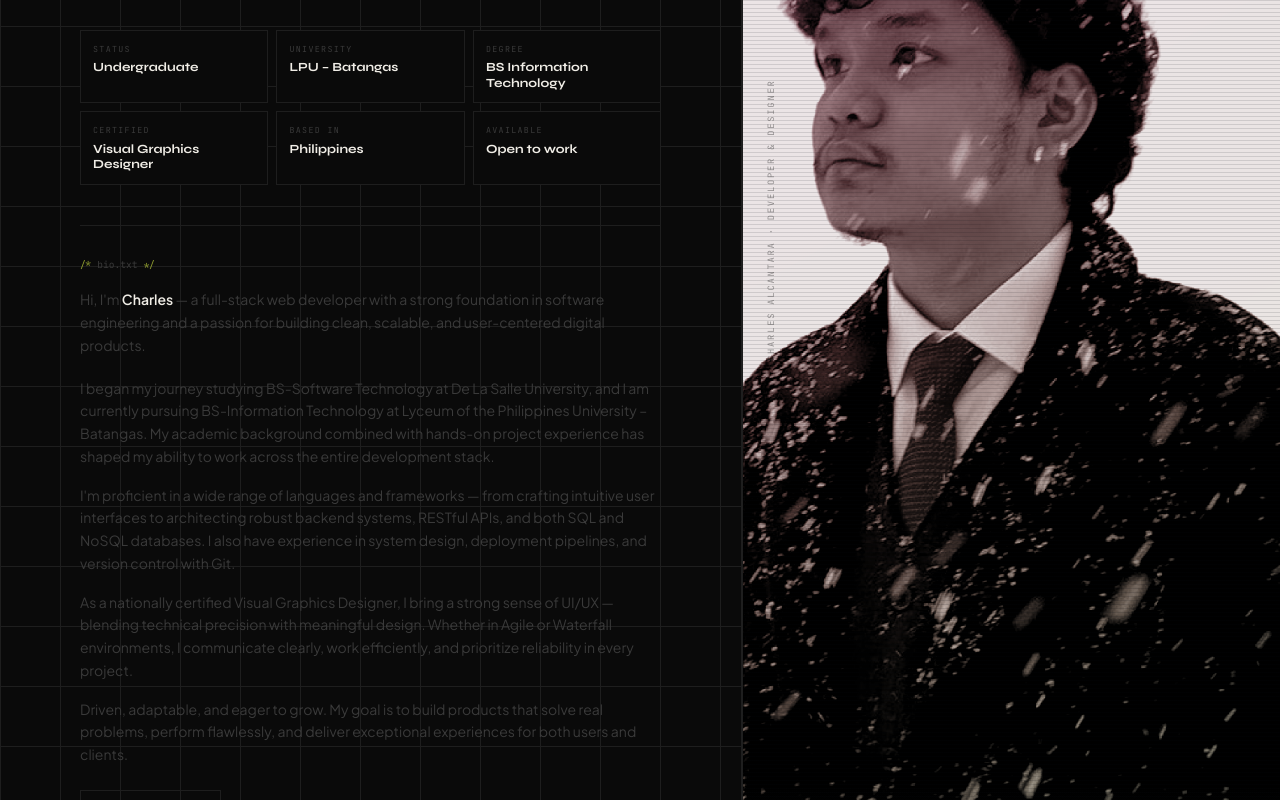
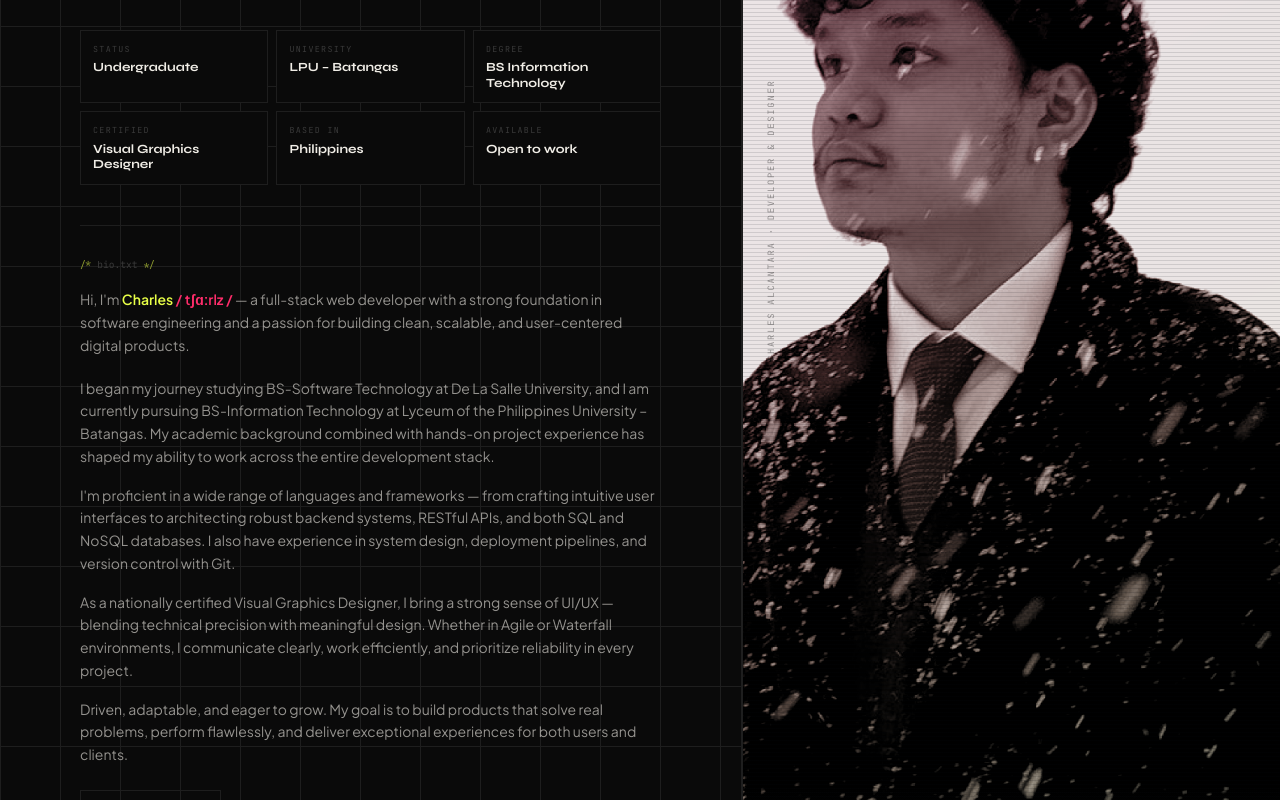
Before and after one commit to selrvk/New-Port, a Next.js app: page / in a window 1280 px wide. Both pictures are taken after a click on the button "READ MORE". Shown: the part 9212-10012 px from the top of the page. Built offline with nearby package versions, Linux system fonts and the light colour scheme; a web font is replaced by a local one.

Commit message:
fixed about me section a bit

```diff
--- a/components/sections/about-me.tsx
+++ b/components/sections/about-me.tsx
@@ -131,9 +131,10 @@ export default function AboutMe() {
               </p>
 
               {/* Lead paragraph — always visible */}
-            <p className="font-jakarta text-sm leading-relaxed text-ca-muted">
+              <p className="font-jakarta text-sm leading-relaxed text-ca-paper/60">
                 Hi, I'm{" "}
-              <span className="font-semibold text-ca-paper">Charles</span>{" "}
+                <span className="font-semibold text-ca-neon">Charles</span>{" "}
+                <span className="font-semibold text-ca-hot">/ tʃɑːrlz /</span>{" "}
                 — a full-stack web developer with a strong foundation in software engineering
                 and a passion for building clean, scalable, and user-centered digital products.
               </p>
@@ -155,7 +156,7 @@ export default function AboutMe() {
                           initial={{ opacity: 0, y: 8 }}
                           animate={{ opacity: 1, y: 0 }}
                           transition={{ duration: 0.4, ease: SPRING, delay: i * 0.08 }}
-                        className="font-jakarta text-sm leading-relaxed text-ca-muted"
+                          className="font-jakarta text-sm leading-relaxed text-ca-paper/60"
                         >
                           {para}
                         </motion.p>
```
Lines whose indentation alone changed are shown as unchanged.
